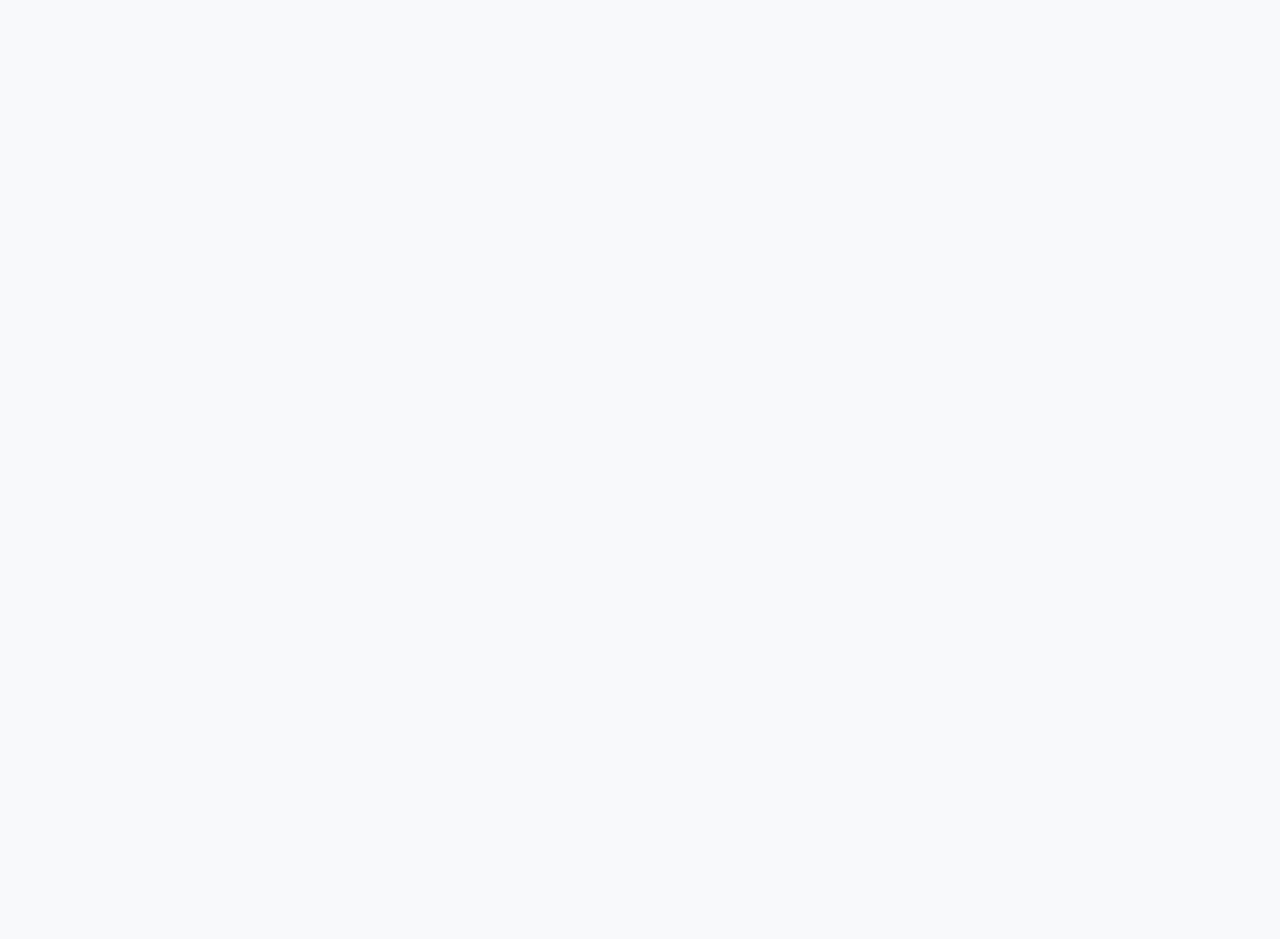
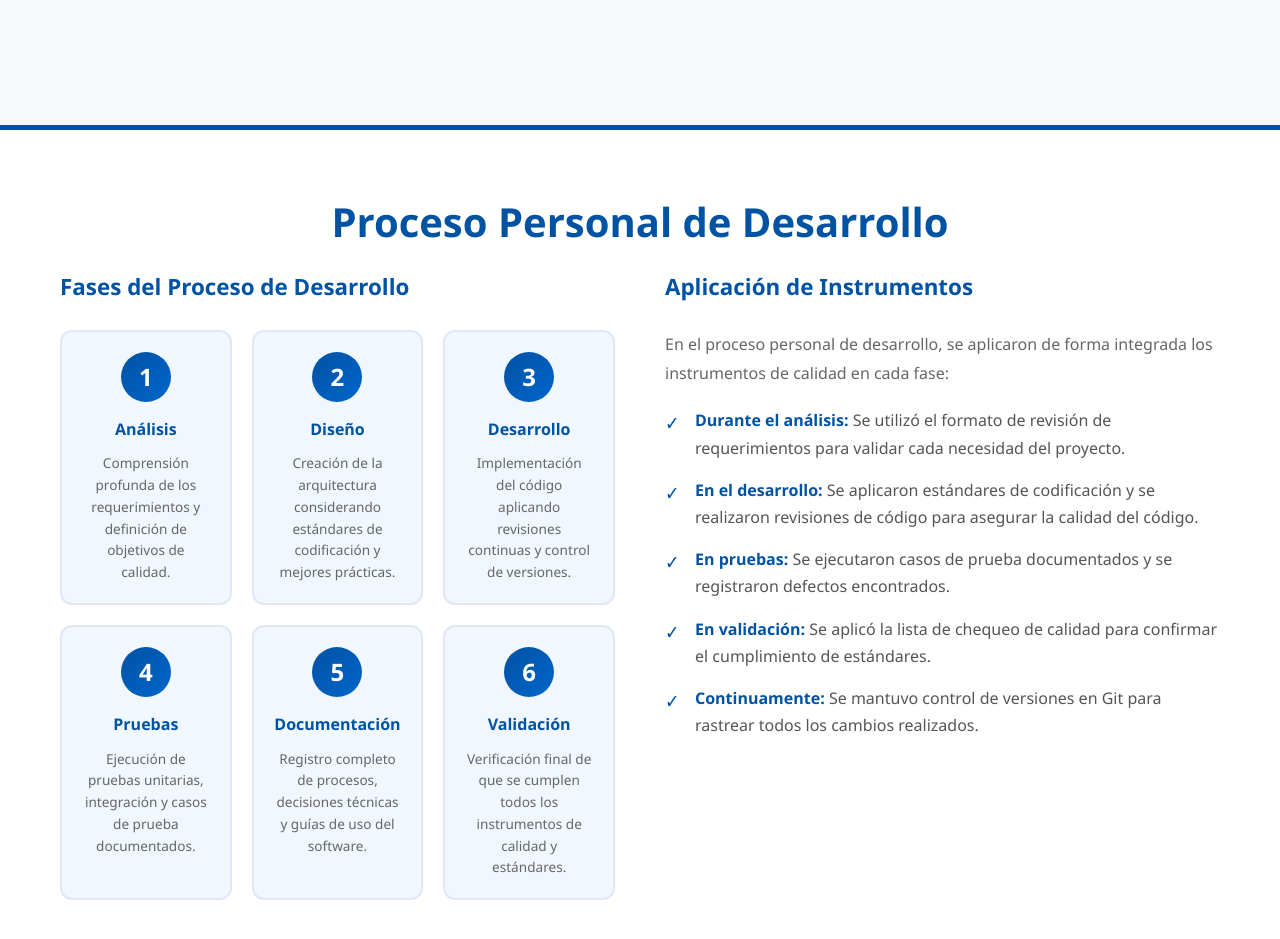
Before and after one commit to Rafael0896/instrumentos-calidad-software, a React (Vite) app: page / in a window 1280 px wide. Shown: the part 2060-2999 px from the top of the page. Before the commit the page ends 2125 px from the top, so only its background shows below. Built offline with nearby package versions, Linux system fonts and the light colour scheme.

Commit message:
Added Process.jsx component, updated App.jsx integration, and refined index.css

```diff
--- a/src/App.jsx
+++ b/src/App.jsx
@@ -2,6 +2,7 @@ import React, { useState } from 'react';
 import Header from './components/Header';
 import Practices from './components/Practices';
 import Instruments from './components/Instruments';
+import Process from './components/Process';
 
 // Componente principal de la aplicación
 export default function App() {
@@ -15,6 +16,9 @@ export default function App() {
                 <section id="instruments">
                     <Instruments/>
                 </section>
+                <section id="process">
+                    <Process/>
+                </section>
             </main>
         </div>
     );
--- /dev/null
+++ b/src/components/Process.jsx
@@ -0,0 +1,96 @@
+import React from 'react';
+
+function ProcessComponent() {
+    return (
+        <section className="process">
+            <div className="container">
+                <h2>Proceso Personal de Desarrollo</h2>
+                <div className="process-content">
+                    <div className="process-steps">
+                        <h3>Fases del Proceso de Desarrollo</h3>
+                        <div className="steps-container">
+                            <div className="step">
+                                <div className="step-number">1</div>
+                                <h4>Análisis</h4>
+                                <p>
+                                    Comprensión profunda de los requerimientos y definición de objetivos de
+                                    calidad.
+                                </p>
+                            </div>
+                            <div className="step">
+                                <div className="step-number">2</div>
+                                <h4>Diseño</h4>
+                                <p>
+                                    Creación de la arquitectura considerando estándares de codificación y
+                                    mejores prácticas.
+                                </p>
+                            </div>
+                            <div className="step">
+                                <div className="step-number">3</div>
+                                <h4>Desarrollo</h4>
+                                <p>
+                                    Implementación del código aplicando revisiones continuas y control de
+                                    versiones.
+                                </p>
+                            </div>
+                            <div className="step">
+                                <div className="step-number">4</div>
+                                <h4>Pruebas</h4>
+                                <p>
+                                    Ejecución de pruebas unitarias, integración y casos de prueba
+                                    documentados.
+                                </p>
+                            </div>
+                            <div className="step">
+                                <div className="step-number">5</div>
+                                <h4>Documentación</h4>
+                                <p>
+                                    Registro completo de procesos, decisiones técnicas y guías de uso del
+                                    software.
+                                </p>
+                            </div>
+                            <div className="step">
+                                <div className="step-number">6</div>
+                                <h4>Validación</h4>
+                                <p>
+                                    Verificación final de que se cumplen todos los instrumentos de calidad y
+                                    estándares.
+                                </p>
+                            </div>
+                        </div>
+                    </div>
+                    <div className="process-description">
+                        <h3>Aplicación de Instrumentos</h3>
+                        <p>
+                            En el proceso personal de desarrollo, se aplicaron de forma integrada los
+                            instrumentos de calidad en cada fase:
+                        </p>
+                        <ul className="process-list">
+                            <li>
+                                <strong>Durante el análisis:</strong> Se utilizó el formato de revisión de
+                                requerimientos para validar cada necesidad del proyecto.
+                            </li>
+                            <li>
+                                <strong>En el desarrollo:</strong> Se aplicaron estándares de codificación y
+                                se realizaron revisiones de código para asegurar la calidad del código.
+                            </li>
+                            <li>
+                                <strong>En pruebas:</strong> Se ejecutaron casos de prueba documentados y se
+                                registraron defectos encontrados.
+                            </li>
+                            <li>
+                                <strong>En validación:</strong> Se aplicó la lista de chequeo de calidad
+                                para confirmar el cumplimiento de estándares.
+                            </li>
+                            <li>
+                                <strong>Continuamente:</strong> Se mantuvo control de versiones en Git para
+                                rastrear todos los cambios realizados.
+                            </li>
+                        </ul>
+                    </div>
+                </div>
+            </div>
+        </section>
+    );
+}
+export default ProcessComponent;
--- a/src/index.css
+++ b/src/index.css
@@ -361,3 +361,123 @@ section h2 {
         grid-template-columns: 1fr;
     }
 }
+
+/* ============================================
+   PROCESS.CSS - Proceso Personal
+   ============================================ */
+
+.process {
+    background-color: white;
+    border-top: 5px solid #0052a3;
+}
+
+.process-content {
+    display: grid;
+    grid-template-columns: 1fr 1fr;
+    gap: 50px;
+    align-items: start;
+}
+
+.process-steps h3,
+.process-description h3 {
+    font-size: 1.4rem;
+    color: #0052a3;
+    margin-bottom: 25px;
+    font-weight: 600;
+}
+
+.steps-container {
+    display: grid;
+    grid-template-columns: repeat(3, 1fr);
+    gap: 20px;
+}
+
+.step {
+    background: #f0f7ff;
+    border-radius: 12px;
+    padding: 20px;
+    text-align: center;
+    border: 2px solid #e0e8f7;
+    transition: all 0.3s ease;
+}
+
+.step:hover {
+    background: #e0e8f7;
+    border-color: #0052a3;
+    transform: translateY(-5px);
+}
+
+.step-number {
+    width: 50px;
+    height: 50px;
+    background: linear-gradient(135deg, #0052a3 0%, #0066cc 100%);
+    color: white;
+    border-radius: 50%;
+    display: flex;
+    align-items: center;
+    justify-content: center;
+    font-size: 1.5rem;
+    font-weight: bold;
+    margin: 0 auto 15px;
+}
+
+.step h4 {
+    color: #0052a3;
+    margin-bottom: 10px;
+    font-size: 1rem;
+}
+
+.step p {
+    color: #666;
+    font-size: 0.85rem;
+    line-height: 1.6;
+}
+
+.process-description p {
+    color: #666;
+    margin-bottom: 20px;
+    line-height: 1.8;
+}
+
+.process-list {
+    list-style: none;
+    padding-left: 0;
+}
+
+.process-list li {
+    color: #555;
+    margin-bottom: 15px;
+    padding-left: 30px;
+    position: relative;
+    line-height: 1.7;
+}
+
+.process-list li:before {
+    content: '✓';
+    position: absolute;
+    left: 0;
+    color: #0052a3;
+    font-weight: bold;
+    font-size: 1.2rem;
+}
+
+.process-list strong {
+    color: #0052a3;
+}
+
+@media (max-width: 1024px) {
+    .steps-container {
+        grid-template-columns: repeat(2, 1fr);
+    }
+}
+
+@media (max-width: 768px) {
+    .process-content {
+        grid-template-columns: 1fr;
+        gap: 30px;
+    }
+
+    .steps-container {
+        grid-template-columns: 1fr;
+    }
+}
```
